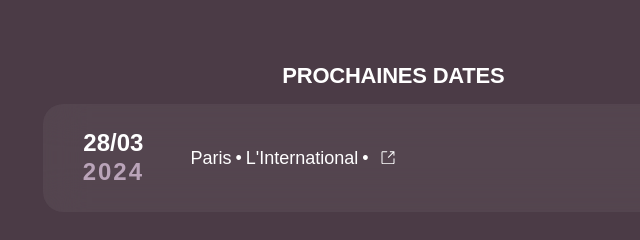
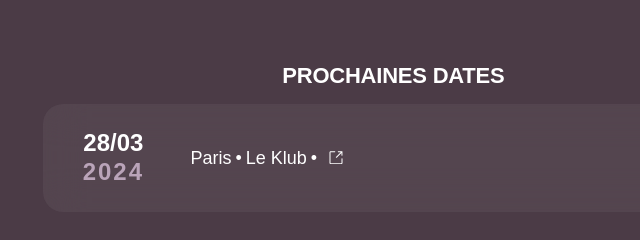
Before and after one commit to leabuguinet/karabafc-2023, a Gatsby site: page /tour in a window 1280 px wide. Shown: the top 240 px of the page, 399-1039 px from the left. Built offline with nearby package versions, Linux system fonts and the light colour scheme; Gatsby itself is replaced by a stand-in of ours; a web font is replaced by a local one.

Commit message:
update location gig

```diff
--- a/src/assets/data/data-dates.json
+++ b/src/assets/data/data-dates.json
@@ -196,7 +196,7 @@
         "month": "03",
         "year": "2024",
         "city": "Paris",
-        "location": "L'International",
+        "location": "Le Klub",
         "eventlink": "https://facebook.com/events/s/vibora-oscuro-culto-karaba-fc-/680910707563247/?mibextid=9l3rBW",
         "description": ""
 
--- a/src/pages/index.js
+++ b/src/pages/index.js
@@ -67,6 +67,6 @@ const Index = ({ location }) => {
  *
  * See: https://www.gatsbyjs.com/docs/reference/built-in-components/gatsby-head/
  */
-export const Head = () => <Seo title="April Dancer" description="Indie / Post-hardcore / 90s Emo entre Paris et Brest - NEW EP APRIL DANCER OUT" />
+export const Head = () => <Seo title="Accueil" description="Indie / Post-hardcore / 90s Emo entre Paris et Brest - NEW EP APRIL DANCER OUT" />
 
 export default Index
```
